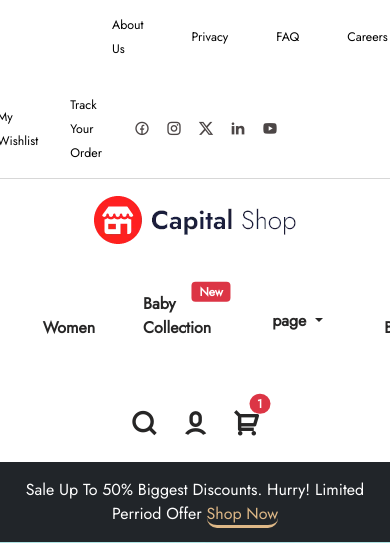
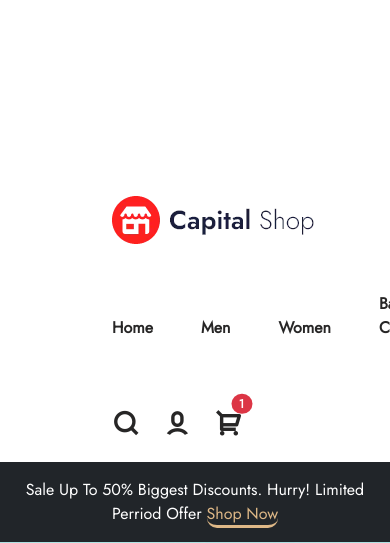
Before and after one commit to waizeshaikh123/ecom, a Django app: page / in a window 390 px wide; the page is wider, and only the part inside the window is pictured. Shown: the top 543 px of that part. Run offline with Django 5.2, Linux system fonts and the light colour scheme; some libraries are stand-ins or nearby versions; some web fonts are replaced.

Commit message:
ecommerce

```diff
--- a/static/css/res.css
+++ /dev/null
@@ -1,17 +0,0 @@
-@media screen and (max-width:1100px) {
-    .top-nav{
-        a{
-            font-size: 12.4px;
-        }
-    }
-    .sec-bar{
-        display: flex;
-        flex-direction: column;
-        gap: 0;
-    }
-    .fsh{
-        h1{
-            font-size: 10px;
-        }
-    }
-}
--- /dev/null
+++ b/static/sass/_res.scss
@@ -0,0 +1,17 @@
+@media screen and (max-width:1200px) {
+    .top-nav{
+        a{
+            font-size: 2px;
+        }
+    }
+    .fsh{
+        h1{
+            font-size: 10px;
+        }
+    }
+}
+@media screen and (max-width:992px) {
+    .top-nav{
+        opacity: 0;
+    }
+}
--- a/static/sass/style.css
+++ b/static/sass/style.css
@@ -1,4 +1,17 @@
 @import url("https://fonts.googleapis.com/css2?family=Clicker+Script&family=Dancing+Script:wght@400;500;600;700&family=Jost&family=Ubuntu:ital,wght@0,300;0,400;0,500;0,700;1,300;1,400;1,500;1,700&family=Work+Sans:wght@100;200;300;400;500;600;700;800;900&display=swap");
+@media screen and (max-width: 1200px) {
+  .top-nav a {
+    font-size: 2px;
+  }
+  .fsh h1 {
+    font-size: 10px;
+  }
+}
+@media screen and (max-width: 992px) {
+  .top-nav {
+    opacity: 0;
+  }
+}
 * {
   margin: 0;
   padding: 0;
--- a/static/sass/style.scss
+++ b/static/sass/style.scss
@@ -1,3 +1,4 @@
+@import'res';
 @import url('https://fonts.googleapis.com/css2?family=Clicker+Script&family=Dancing+Script:wght@400;500;600;700&family=Jost&family=Ubuntu:ital,wght@0,300;0,400;0,500;0,700;1,300;1,400;1,500;1,700&family=Work+Sans:wght@100;200;300;400;500;600;700;800;900&display=swap');
 *{
     margin: 0;
--- a/templates/index.html
+++ b/templates/index.html
@@ -30,13 +30,16 @@
             <!-- Top-nav-bar  -->
             <div class="container-fluid">
                 <div class="row pt-1">
-                    <div class="col-lg-6 col-md-6 ">
-                        <ul class="nav-link d-flex justify-content-start align-items-center gap-5 ms-0 list-unstyled">
-                            <li><a href="/" class="nav-item ">About Us</a></li>
-                            <li><a href="/" class="nav-item ">Privacy</a></li>
-                            <li><a href="/" class="nav-item ">FAQ</a></li>
-                            <li><a href="/" class="nav-item ">Careers</a></li>
-                        </ul>
+                    <div class="col-lg-6 col-md-6">
+                        <div class="about">
+                            <ul
+                                class="nav-link d-flex justify-content-start align-items-center gap-5 ms-0 list-unstyled">
+                                <li><a href="/" class="nav-item ">About Us</a></li>
+                                <li><a href="/" class="nav-item ">Privacy</a></li>
+                                <li><a href="/" class="nav-item ">FAQ</a></li>
+                                <li><a href="/" class="nav-item ">Careers</a></li>
+                            </ul>
+                        </div>
                     </div>
                     <div class="col-lg-6 col-md-6">
                         <ul class="nav-link d-flex justify-content-end align-items-center gap-3 ms-0 list-unstyled">
@@ -59,7 +62,8 @@
         </section>
 
         <!-- secound-nav-bar -->
-        <section class="sec-bar d-flex justify-content-between align-items-center gap-5" style="padding:17px 7rem; ">
+        <section class="sec-bar d-flex justify-content-between align-items-center gap-5 flex-wrap"
+            style="padding:17px 7rem; ">
             <a href="/index">
                 <img src="/static/images/logo_images/logo.png.webp" alt="logo_img">
             </a>
@@ -886,7 +890,8 @@
 
             <div class="row">
                 <div class="col-12">
-                    <p class="m-0 mx-auto text-center pt-3 text-secondary">Copyright ©2024 All rights reserved | This template is made with 💖 by Waize-Tech</p>
+                    <p class="m-0 mx-auto text-center pt-3 text-secondary">Copyright ©2024 All rights reserved | This
+                        template is made with 💖 by Waize-Tech</p>
                 </div>
             </div>
         </div>
```
Also changed, not shown: static/images/logo_images/loder.png.webp (added), 1 other file.
